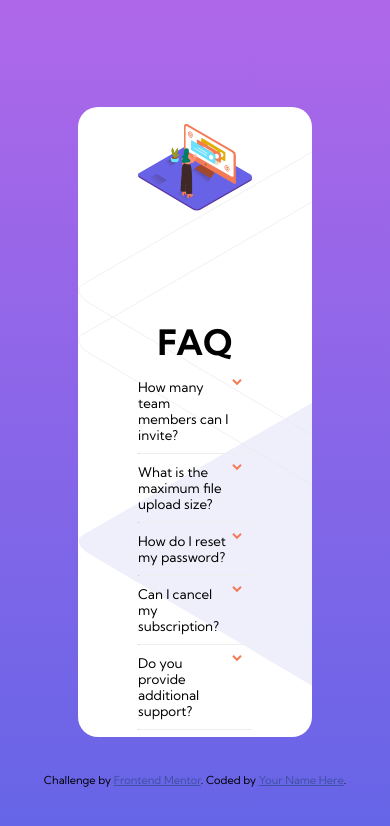
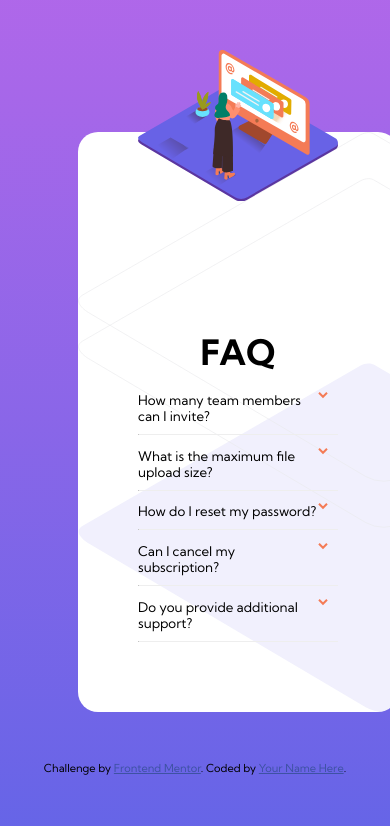
Before and after one commit to jchoi166/FEM-Practice-Challenges, a plain HTML site: page faq-accordion-card-main/index.html in a window 390 px wide. Drawn offline with Linux system fonts and the light colour scheme.

Commit message:
fixed image scaling and position in mobile view

```diff
--- a/faq-accordion-card-main/main.css
+++ b/faq-accordion-card-main/main.css
@@ -75,7 +75,7 @@ body {
 }
 
 .accordion__item {
-    font-size: 13px;
+    font-size: 1.3rem;
 }
 
 .accordion__question {
@@ -117,6 +117,13 @@ body {
     margin-bottom: 1rem;
 }
 
+
+@media only screen and (max-width: 1125px) {
+    html {
+        /* font-size: 50%; */
+    }
+}
+
 @media only screen and (max-width: 1069px) {
     .container {
         grid-template-columns: 1fr;
@@ -129,10 +136,17 @@ body {
         align-self: center;
     }
 
+    .img-woman {
+        position: relative;
+        top: -70%;
+    }
+
     .img-woman img{
-        transform: translate(0rem, -50%);
-        width: 100%;
-
+        transform: translate(0rem, -30%);
+        min-width: 200px;
+        width: 80%;
+        display: block;
+        margin: auto;
     }
 }
 
```
